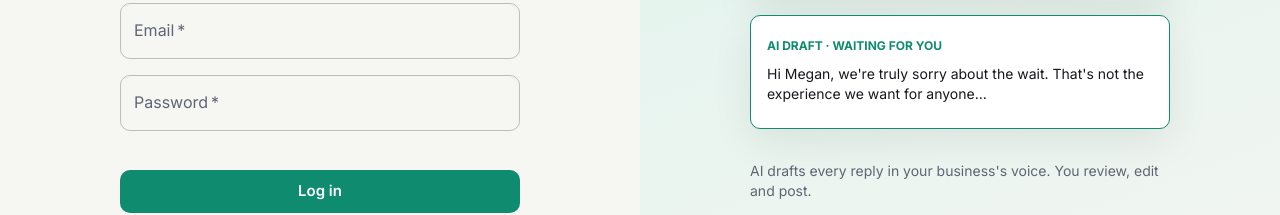
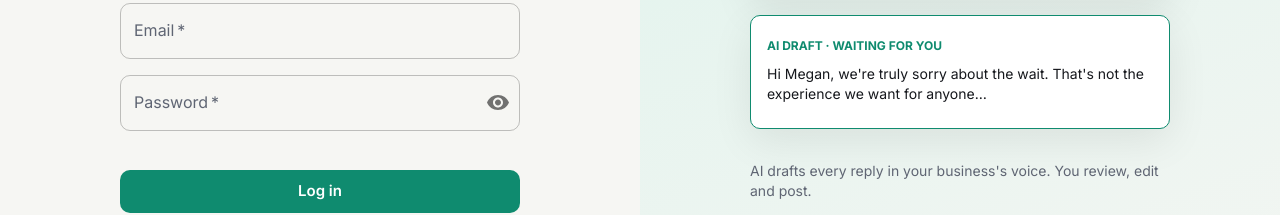
Before and after one commit to Smart-Assistant-ai/Google-Reviews-Automation, a React (Vite) app in the folder apps/web/: page /login in a window 1280 px wide. Shown: the part 359-574 px from the top of the page. Built offline with nearby package versions, Linux system fonts and the light colour scheme; no server answers.

Commit message:
fix(web): let people see their password on sign-up and login
The password box on Create your account and Log in now has the show/hide eye
button (BUG_0001).

```diff
--- a/apps/web/src/pages/AuthPage.tsx
+++ b/apps/web/src/pages/AuthPage.tsx
@@ -17,6 +17,7 @@ import { api } from '../api/client';
 import { useAuthConfig } from '../api/hooks';
 import { useAuth } from '../auth/AuthContext';
 import Logo from '../components/Logo';
+import PasswordField from '../components/PasswordField';
 import Stars from '../components/Stars';
 
 const GOOGLE_ERRORS: Record<string, string> = {
@@ -161,9 +162,8 @@ export default function AuthPage({ mode }: { mode: 'login' | 'signup' }) {
                 autoComplete="email"
                 disabled={!!invitation}
               />
-              <TextField
+              <PasswordField
                 label="Password"
-                type="password"
                 value={form.password}
                 onChange={set('password')}
                 required
```
